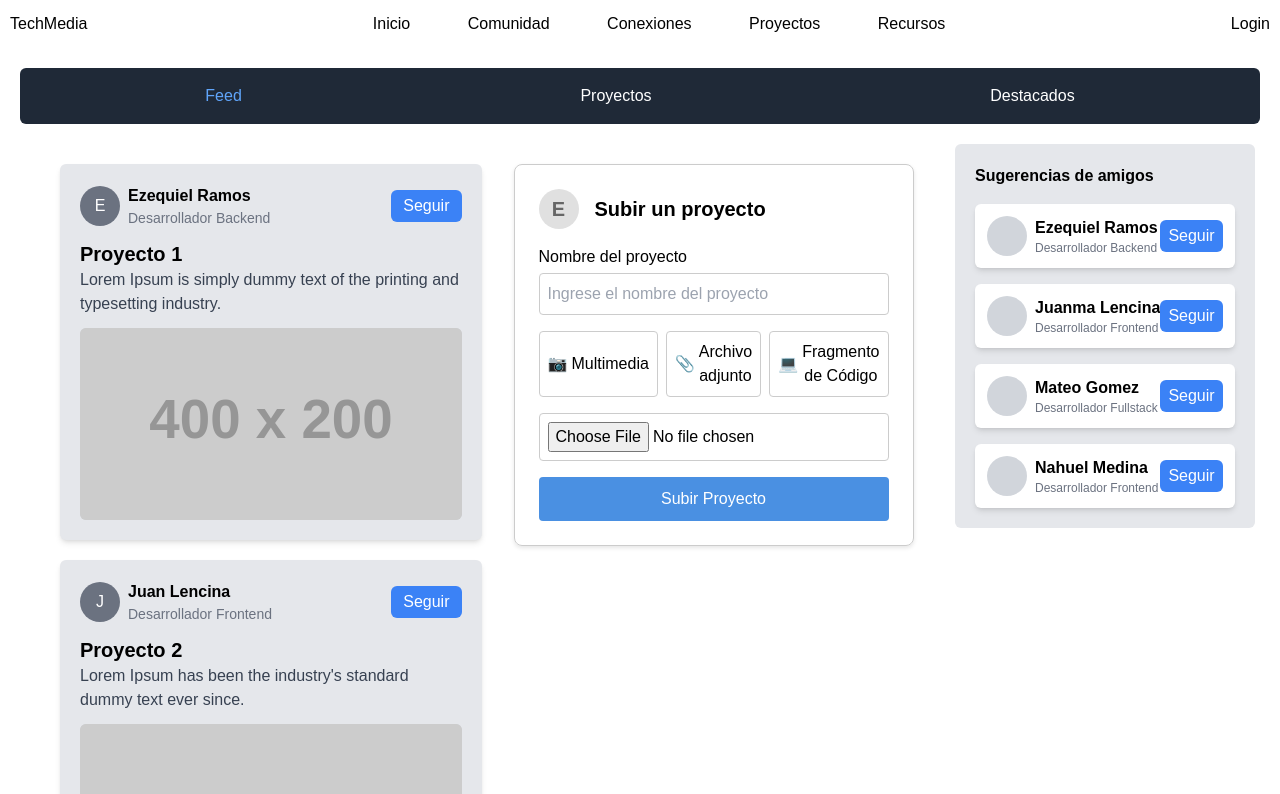
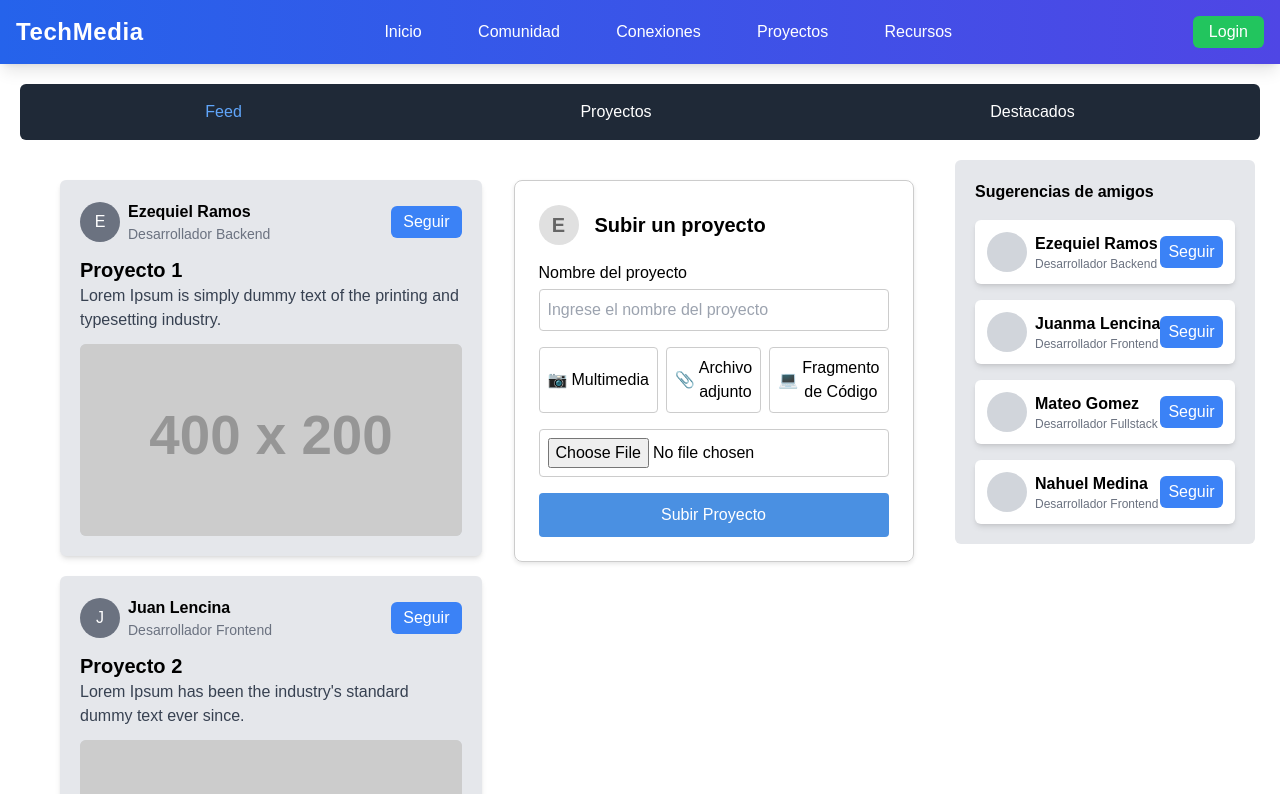
Before and after one commit to No-Country-simulation/c21-31-n-java-react, a Next.js app in the folder tech-media/: page / in a window 1280 px wide. Shown: the top 794 px of the page. Built offline with nearby package versions, Linux system fonts and the light colour scheme; no server answers.

Commit message:
estilos del nav

```diff
--- a/tech-media/components/nav.jsx
+++ b/tech-media/components/nav.jsx
@@ -17,36 +17,76 @@ export default function Nav() {
       clearUser(); // Limpiar el estado del usuario si no hay sesión
     }
   }, [session, setUser, clearUser]);
-  console.log(session?.user);
+
   return (
-    <nav className="w-full h-12 flex justify-between items-center p-2.5">
+    <nav className="w-full h-16 flex justify-between items-center bg-gradient-to-r from-blue-600 to-indigo-600 p-4 shadow-lg text-white">
+      {/* Logo Section */}
       <div className="container-logo">
-        <h1>TechMedia</h1>
+        <h1 className="text-2xl font-bold tracking-wide text-white">
+          TechMedia
+        </h1>
       </div>
-      <div className="w-1/2 h-12 flex justify-around items-center">
-        <a href="">Inicio</a>
-        <a href="">Comunidad</a>
-        <a href="">Conexiones</a>
-        <a href="">Proyectos</a>
-        <a href="">Recursos</a>
+
+      {/* Navigation Links */}
+      <div className="w-1/2 h-16 flex justify-around items-center">
+        <a
+          href="#"
+          className="hover:text-yellow-400 transition duration-300 ease-in-out"
+        >
+          Inicio
+        </a>
+        <a
+          href="#"
+          className="hover:text-yellow-400 transition duration-300 ease-in-out"
+        >
+          Comunidad
+        </a>
+        <a
+          href="#"
+          className="hover:text-yellow-400 transition duration-300 ease-in-out"
+        >
+          Conexiones
+        </a>
+        <a
+          href="#"
+          className="hover:text-yellow-400 transition duration-300 ease-in-out"
+        >
+          Proyectos
+        </a>
+        <a
+          href="#"
+          className="hover:text-yellow-400 transition duration-300 ease-in-out"
+        >
+          Recursos
+        </a>
       </div>
-      <div className="container-login">
+
+      {/* User Section */}
+      <div className="container-login flex items-center">
         {session?.user ? (
-          <div className="flex items-center">
+          <div className="flex items-center space-x-4">
             <Link href="/usuario">
               <img
                 src={session.user.image}
                 alt="User Image"
-                className="w-10 h-10 rounded-full"
+                className="w-10 h-10 rounded-full border-2 border-white hover:scale-105 transition-transform duration-300"
               />
             </Link>
 
-            <button onClick={() => signOut()} className="ml-4">
+            <button
+              onClick={() => signOut()}
+              className="bg-red-500 px-4 py-1 rounded-md hover:bg-red-600 transition duration-300"
+            >
               Logout
             </button>
           </div>
         ) : (
-          <button onClick={() => signIn()}>Login</button>
+          <button
+            onClick={() => signIn()}
+            className="bg-green-500 px-4 py-1 rounded-md hover:bg-green-600 transition duration-300"
+          >
+            Login
+          </button>
         )}
       </div>
     </nav>
```
